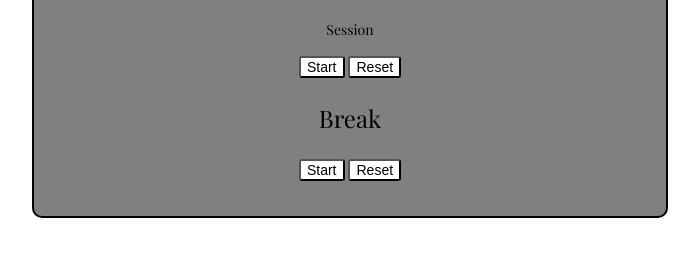
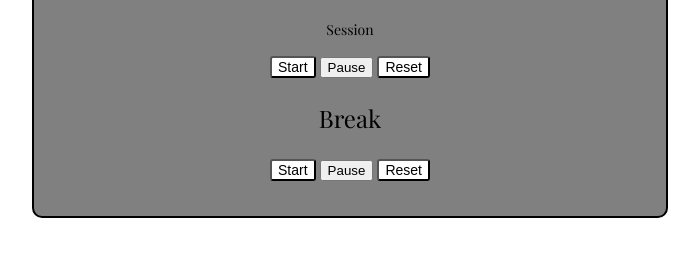
Before and after one commit to GraceeC/PomodoroTimer, a plain HTML site: page index.html in a window 1280 px wide. Shown: the part 261-518 px from the top of the page, without its empty margins (292-991 px from the left). Drawn offline with nearby package versions, Linux system fonts and the light colour scheme.

Commit message:
Update index.html

```diff
--- a/index.html
+++ b/index.html
@@ -1,34 +1,37 @@
 <!DOCTYPE html>
 <html>
+
 <head>
     <meta charset="utf-8" />
     <meta http-equiv="X-UA-Compatible" content="IE=edge" />
     <title>Pomodoro Timer</title>
     <meta name="viewport" content="width=device-width, initial-scale=1" />
     <link rel="stylesheet" href="timer.css" />
-    <link
-      href="https://fonts.googleapis.com/css?family=Playfair+Display&display=swap"
-      rel="stylesheet"
-    />
+    <link href="https://fonts.googleapis.com/css?family=Playfair+Display&display=swap" rel="stylesheet" />
 </head>
+
 <body>
     <div id="conatiner">
         <h1>Pomodoro Timer</h1>
         <div id="containerTwo">
+            <div id=sessionTime>
                 <p class="session">Session</p>
                 <p class="sessionText"></p>
+                <div id="sessionMinutes"></div>
                 <button id="start">Start</button>
+                <button id="pause">Pause</button>
                 <button id="reset">Reset</button>
-        <div id="sessionMinutes"></div>
                 <div id="container3">
                     <p class="break">Break</p>
                     <p class="text"></p>
                     <div id="breakBtns"></div>
                     <button id="startBrk">Start</button>
+                    <button id="pauseBrk">Pause</button>
                     <button id="resetBrk">Reset</button>
                 </div>
             </div>
         </div>
         <script src="timer.js"></script>
 </body>
+
 </html>
```
Lines whose indentation alone changed are shown as unchanged.
